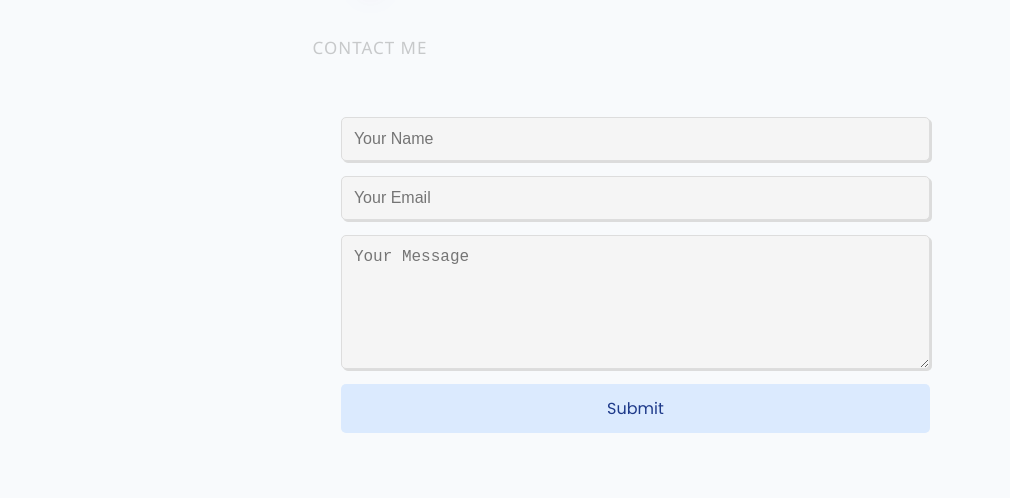
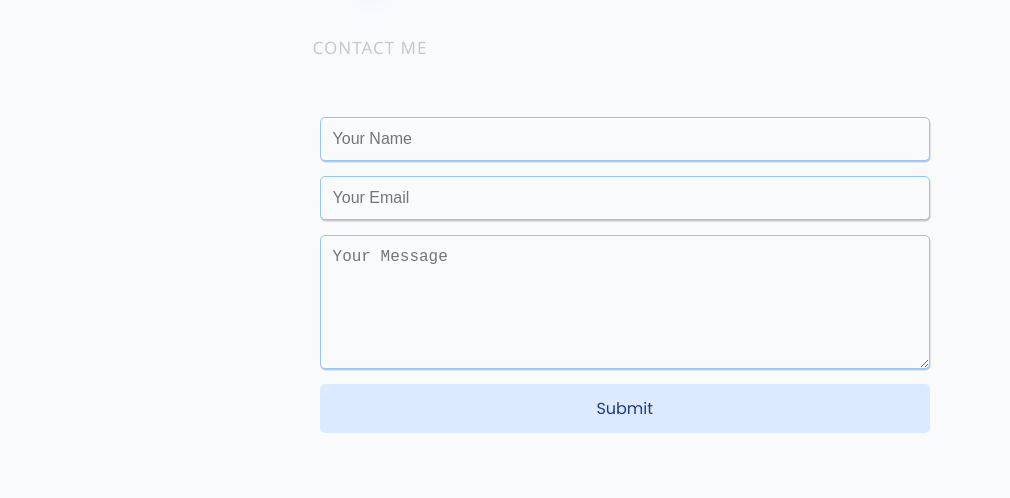
Before and after one commit to Hemant00verma/Portfolio, a website built with Vite: page index.html in a window 1280 px wide. Shown: the part 5554-6052 px from the top of the page, 270-1280 px from the left. Built offline with nearby package versions, Linux system fonts and the light colour scheme.

Commit message:
update style.css file

```diff
--- a/src/style.css
+++ b/src/style.css
@@ -694,7 +694,7 @@ body {
   transform: scale(1.25);
 }
 .right-contact-box {
-  flex: 1.2;
+  flex: 1.3;
   min-width: 280px;
   display: flex;
   flex-direction: column;
@@ -705,11 +705,11 @@ body {
 .right-contact-box textarea {
   padding: 12px;
   font-size: 16px;
-  border: 1px solid #ddd;
+  border: 1px solid var(--button-border);
   border-radius: 5px;
-  box-shadow: 2px 2px gainsboro;
+  box-shadow: 0.5px 1.5px var(--line-color);
   width: 100%;
-  background-color: #f5f5f5;
+  background-color: var(--background-color);
 }
 
 .right-contact-box button {
```
